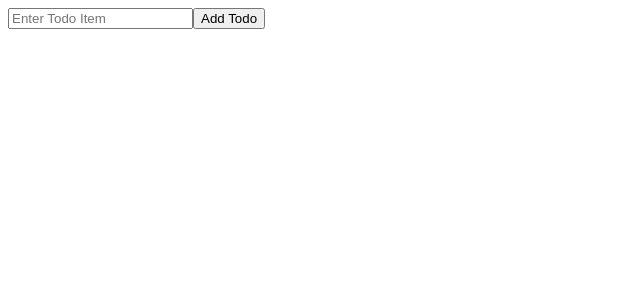
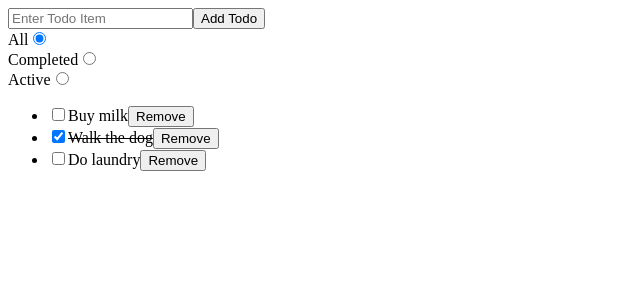
Before and after one commit to godwinopara/Todo-WajeSmart, a React (Vite) app: page / in a window 1280 px wide. Shown: the top 300 px of the page, without its empty margins (0-640 px from the left). Built offline with nearby package versions, Linux system fonts and the light colour scheme.

Commit message:
feat(TodoList) add new component

```diff
--- a/src/App.tsx
+++ b/src/App.tsx
@@ -1,9 +1,82 @@
+import { ChangeEvent, useState } from "react";
 import TodoForm from "./components/TodoForm";
+import TodoList from "./components/TodoList";
 
 function App() {
+  // State to manage the list of todos. Each todo has an id, text, and completion status.
+  const [todos, setTodos] = useState([
+    { id: 1, text: "Buy milk", completed: false },
+    { id: 2, text: "Walk the dog", completed: true },
+    { id: 3, text: "Do laundry", completed: false },
+  ]);
+
+  const [filter, setFilter] = useState("all");
+
+  // Function to handle the toggling of a todo's completion status
+  // It takes an id and updates the corresponding todo's 'completed' status
+  const handleChangeTodo = (id: number) => {
+    setTodos(
+      todos.map((todo) => {
+        if (todo.id === id) {
+          return { ...todo, completed: !todo.completed };
+        }
+
+        return todo;
+      })
+    );
+  };
+
+  // Function to remove a todo by its id
+  // It filters out the todo with the matching id from the todos array
+  const handleRemoveTodo = (id: number) => {
+    setTodos(todos.filter((todo) => todo.id !== id));
+  };
+
+  const addTodoItem = (text: string) => {
+    setTodos([...todos, { id: todos.length + 1, text: text, completed: false }]);
+  };
+
+  const handleChangeFilter = (e: ChangeEvent<HTMLInputElement>) => {
+    setFilter(e.target.value);
+  };
+
+  // Function to filter todos based on the selected filter
+  const filteredTodos = todos.filter((todo) => {
+    if (filter === "completed") return todo.completed;
+    if (filter === "active") return !todo.completed;
+    return true; // "all" filter shows all todos
+  });
+
   return (
     <>
-      <TodoForm />
+      <TodoForm addTodo={addTodoItem} />
+      <div>
+        <div>
+          <label htmlFor="all">All</label>
+          <input type="radio" name="all" value="all" checked={filter === "all"} onChange={handleChangeFilter} />
+        </div>
+        <div>
+          <label htmlFor="completed">Completed</label>
+          <input
+            type="radio"
+            name="completed"
+            value="completed"
+            checked={filter === "completed"}
+            onChange={handleChangeFilter}
+          />
+        </div>
+        <div>
+          <label htmlFor="active">Active</label>
+          <input
+            type="radio"
+            name="active"
+            value="active"
+            checked={filter === "active"}
+            onChange={handleChangeFilter}
+          />
+        </div>
+      </div>
+      <TodoList todos={filteredTodos} toggleCompleted={handleChangeTodo} removeTodo={handleRemoveTodo} />
     </>
   );
 }
--- a/src/components/TodoForm.tsx
+++ b/src/components/TodoForm.tsx
@@ -1,22 +1,27 @@
 import { ChangeEvent, FormEvent, useState } from "react";
 
-function TodoForm() {
+interface AddTodoProps {
+  addTodo: (text: string) => void;
+}
+
+function TodoForm({ addTodo }: AddTodoProps) {
   const [todoItem, setTodoItem] = useState<string>("");
 
   const handleChangeTodoItem = (e: ChangeEvent<HTMLInputElement>) => {
     setTodoItem(e.target.value);
   };
 
-  /*
-  Handle Form Submission: Add todo Item logic
-  */
-  const handleSubmitTodo = (e: FormEvent<HTMLFormElement>) => {
+  const handleAddTodo = (e: FormEvent<HTMLFormElement>) => {
     e.preventDefault();
-    setTodoItem("");
+
+    if (todoItem.trim() !== "") {
+      addTodo(todoItem);
+      setTodoItem("");
+    }
   };
 
   return (
-    <form onSubmit={handleSubmitTodo}>
+    <form onSubmit={handleAddTodo}>
       <input type="text" value={todoItem} placeholder="Enter Todo Item" onChange={handleChangeTodoItem} />
       <button type="submit">Add Todo</button>
     </form>
--- a/src/components/TodoItem.tsx
+++ b/src/components/TodoItem.tsx
@@ -1,14 +1,9 @@
-interface TodoItemProps {
-  todo: { id: number; text: string; completed: boolean };
-  toggleCompleted: (id: number) => void;
-  removeTodo: (id: number) => void;
-}
+import { TodoItemProps } from "../types/Todo";
 
-const TodoItem: React.FC<TodoItemProps> = function ({ todo, toggleCompleted, removeTodo }) {
+const TodoItem: React.FC<TodoItemProps> = function ({ todo, removeTodo, toggleCompleted }) {
   return (
-    <li>
+    <li key={todo.id}>
       <input type="checkbox" checked={todo.completed} onChange={() => toggleCompleted(todo.id)} />
-
       <span style={{ textDecoration: todo.completed ? "line-through" : "none" }}>{todo.text}</span>
       <button onClick={() => removeTodo(todo.id)}>Remove</button>
     </li>
--- /dev/null
+++ b/src/components/TodoList.tsx
@@ -0,0 +1,14 @@
+import { TodoListProps } from "../types/Todo";
+import TodoItem from "./TodoItem";
+
+const TodoList: React.FC<TodoListProps> = function ({ todos, toggleCompleted, removeTodo }) {
+  return (
+    <ul>
+      {todos.map((todo) => {
+        return <TodoItem key={todo.id} todo={todo} removeTodo={removeTodo} toggleCompleted={toggleCompleted} />;
+      })}
+    </ul>
+  );
+};
+
+export default TodoList;
--- /dev/null
+++ b/src/types/Todo.ts
@@ -0,0 +1,17 @@
+export interface TodoItemProps {
+  todo: TodoProps;
+  toggleCompleted: (id: number) => void;
+  removeTodo: (id: number) => void;
+}
+
+export interface TodoListProps {
+  todos: TodoProps[];
+  toggleCompleted: (id: number) => void;
+  removeTodo: (id: number) => void;
+}
+
+export interface TodoProps {
+  id: number;
+  text: string;
+  completed: boolean;
+}
```
Also changed, not shown: src/components/TodoFilter.tsx (added).
